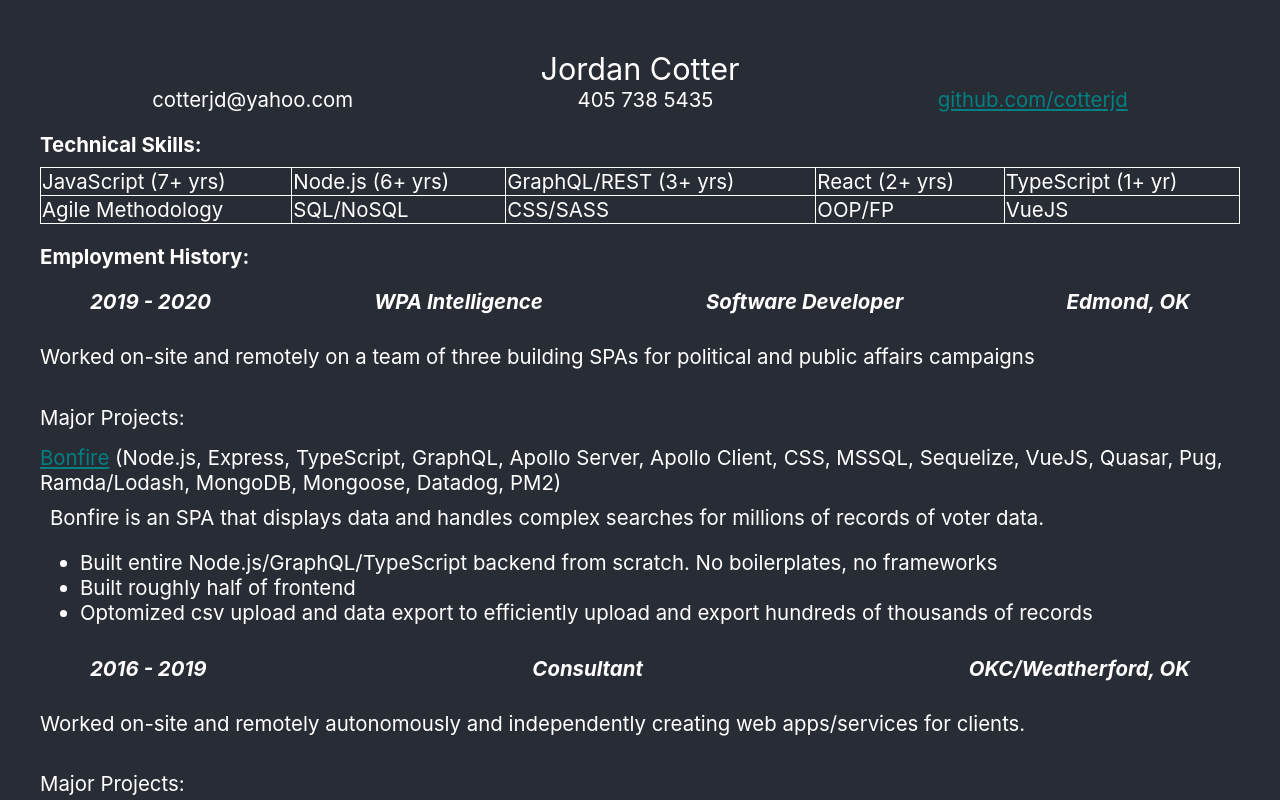
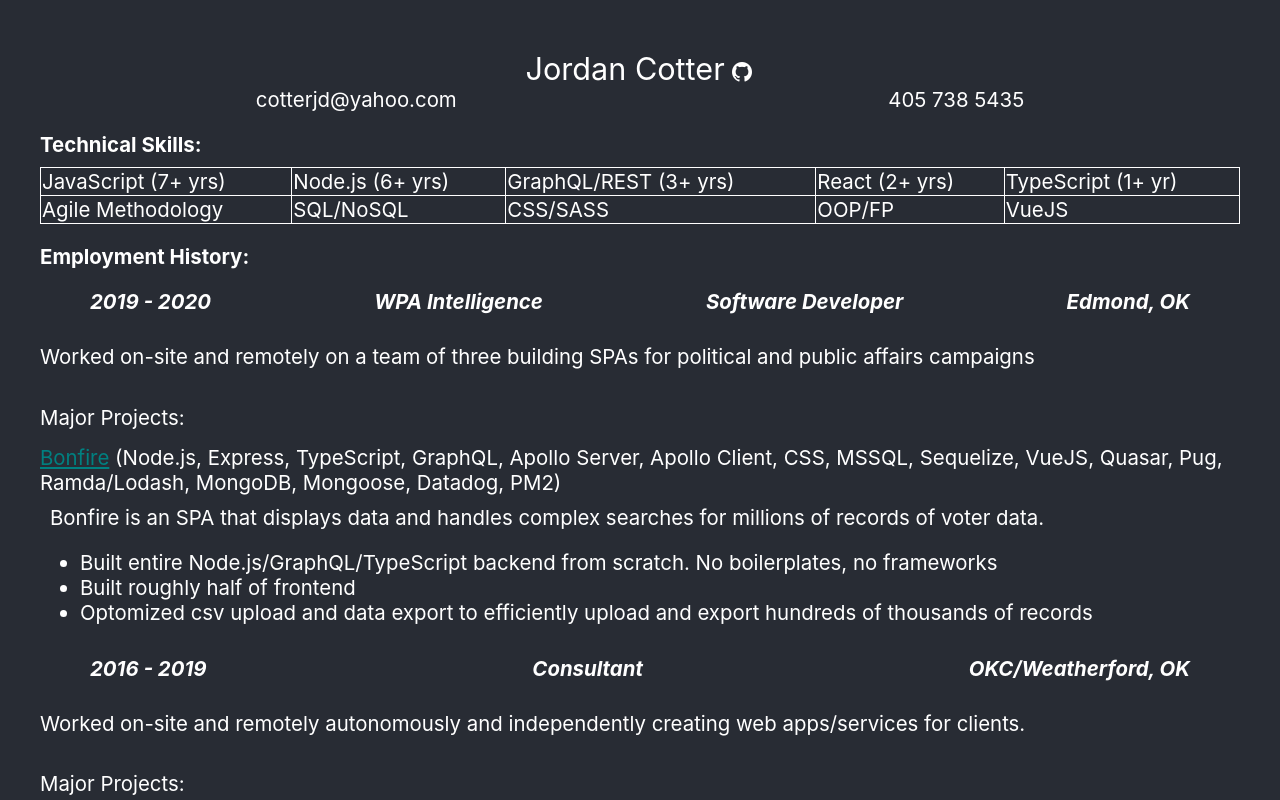
Before and after one commit to cotterjd/resume, a React (Create React App) app: page / in a window 1280 px wide. Shown: the top 800 px of the page. Built offline with nearby package versions, Linux system fonts and the light colour scheme.

Commit message:
subtitute text gh link for icon

```diff
--- a/src/App.js
+++ b/src/App.js
@@ -1,8 +1,8 @@
-import logo from './logo.svg'
 import Project from './components/Project'
 import W2Project from './components/W2Project'
 import styled from 'styled-components'
 import './App.css'
+import githubIcon from './images/github.png'
 
 export const A = styled.a`
   :link {
@@ -62,17 +62,21 @@ const JobHeading = styled.div`
 const ProjectHead = styled.div`
   padding: 15px 0;
 `
+const GithubIcon = styled.a`
+  transform: translateY(10px);
+`
 
 function App() {
   return (
     <Page>
       <Header>
         <Name>Jordan Cotter</Name>
+        &nbsp;
+        <GithubIcon href="https://github.com/cotterjd"><img src={githubIcon} alt="github icon"/></GithubIcon>
       </Header>
       <SubHeader>
         <span>cotterjd@yahoo.com</span>
         <span>405 738 5435</span>
-        <A href="https://github.com/cotterjd">github.com/cotterjd</A>
       </SubHeader>
       <SectionHeading>Technical Skills:</SectionHeading>
       <Table>
```
Also changed, not shown: src/images/github.png (added), 1 other file (tests, documents, lock files or other folders).
